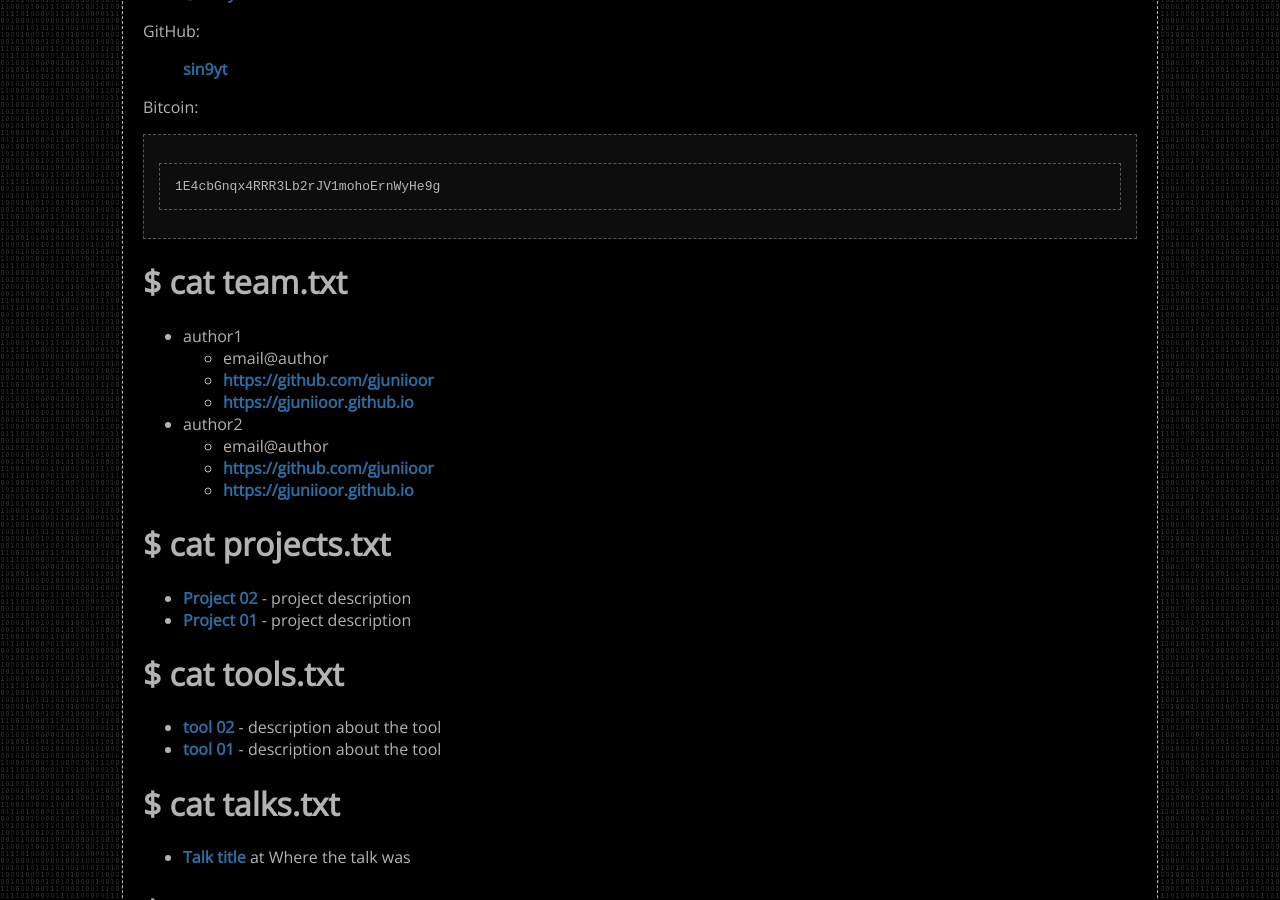
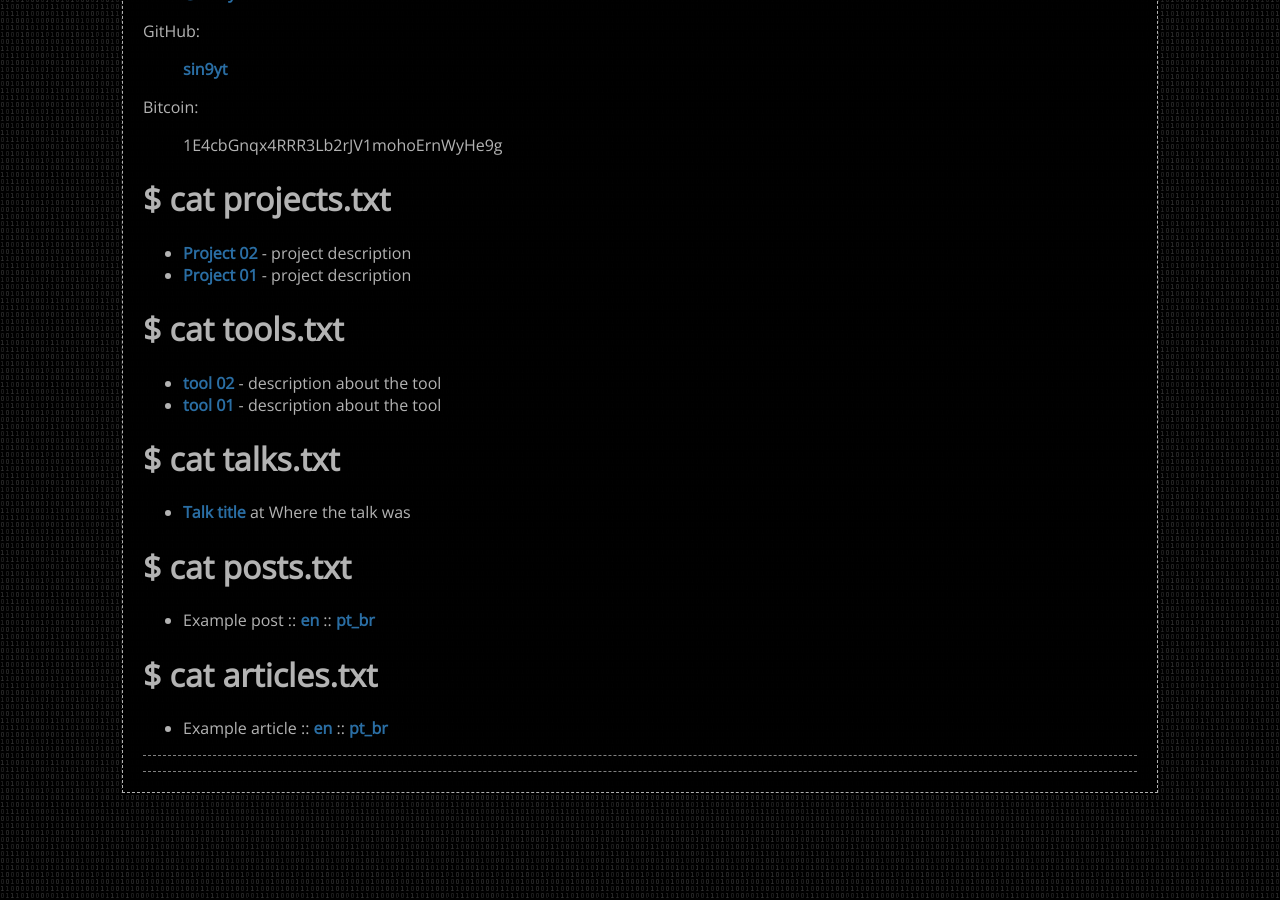
Before and after one commit to sin9yt/sin9yt.github.io, a Jekyll site: the page built from index.md, in a window 1280 px wide and 900 px high, scrolled down 928 px. Built offline with Jekyll 4.4.1, drawn with Linux system fonts in a browser that asks for light colours; our own code applies the rules of GitHub Pages for plain Markdown files.

Commit message:
index.md changes

```diff
--- a/_config.yml
+++ b/_config.yml
@@ -1,8 +1,8 @@
 # Site specific settings
 title: "The d4rk h4ck"
 name: "Website name"
-keywords: "Key, words, about, this, website"
-baseurl: "/"
+keywords: "Security, Hacking"
+baseurl: ""
 url: "https://sin9yt.net"
 description: "sin9yt's personal blog"
 cover: "/assets/img/cover.svg"
@@ -14,9 +14,6 @@ lang_alternate: "pt_BR"
 ssl: false # It will redirect to https
 
 # Media
-# Just the shortname:
-# facebook: lampiaosec # Rigth
-# facebook: facebook.com/lampiaosec # Wrong
 disqus:
 twitter: sin9yt
 facebook:
--- a/index.md
+++ b/index.md
@@ -30,22 +31,7 @@ GitHub:
 
 Bitcoin:
 
-	1E4cbGnqx4RRR3Lb2rJV1mohoErnWyHe9g
-
-# $ cat team.txt
-{:id="team"}
-
-<ul>
-{% for member in site.categories.team reversed %}
-<li id="{{ member.title }}">{{ member.title }}
-<ul>
-<li>{{ member.mail }}</li>
-<li><a href="https://github.com/{{ member.github }}">https://github.com/{{ member.github }}</a></li>
-<li><a href="{{ member.site }}">{{ member.site }}</a></li>
-</ul>
-</li>
-{% endfor %}
-</ul>
+> 1E4cbGnqx4RRR3Lb2rJV1mohoErnWyHe9g
 
 # $ cat projects.txt
 {:id="projects"}
```
Also changed, not shown: other parts of index.md (+1 -0 lines).
